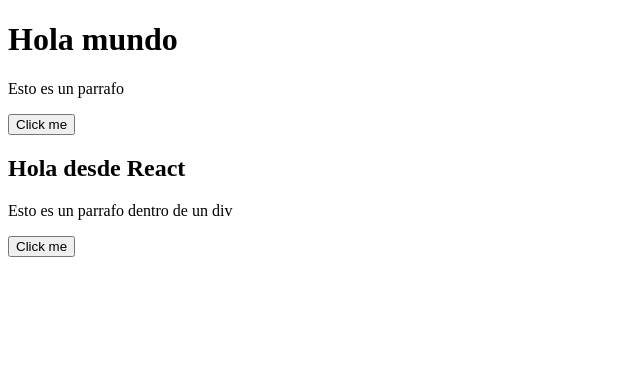
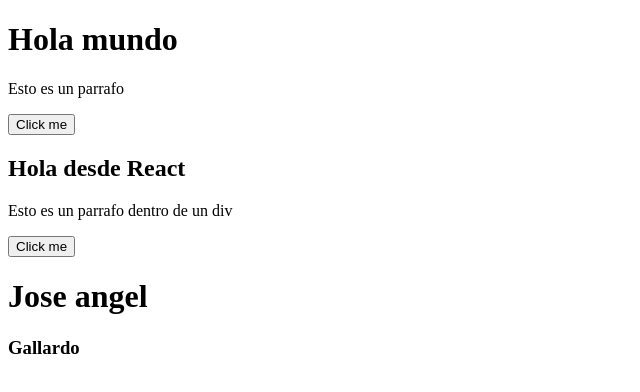
Before and after one commit to jose-angell/react-02-first-steps, a React (Vite) app: page / in a window 1280 px wide. Shown: the top 392 px of the page, without its empty margins (0-640 px from the left). Built offline with nearby package versions, Linux system fonts and the light colour scheme.

Commit message:
feat: segundo componente

```diff
--- /dev/null
+++ b/src/MyAwesomeApp.tsx
@@ -0,0 +1,8 @@
+export function MyAwesomeApp(){
+    return (
+        <>
+            <h1>Jose angel</h1>
+            <h3>Gallardo</h3>
+        </>
+    )
+}
--- a/src/main.tsx
+++ b/src/main.tsx
@@ -1,10 +1,12 @@
 import { StrictMode } from 'react'
 import { createRoot } from 'react-dom/client'
 import { FirstStepsApp } from './FirstStepsApp'
+import { MyAwesomeApp } from './MyAwesomeApp'
 
 
 createRoot(document.getElementById('root')!).render(
   <StrictMode>
     <FirstStepsApp/>
+    <MyAwesomeApp />
   </StrictMode>
 )
```
